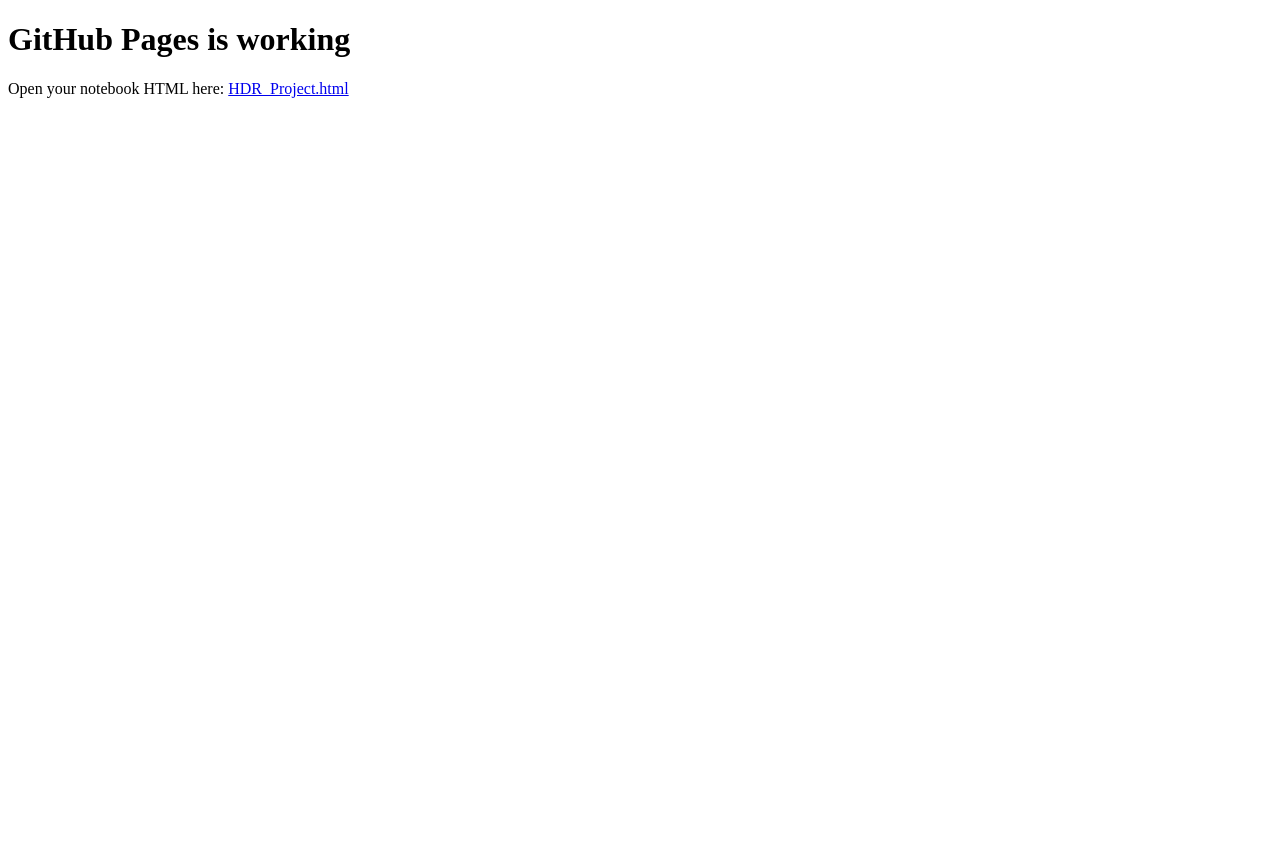
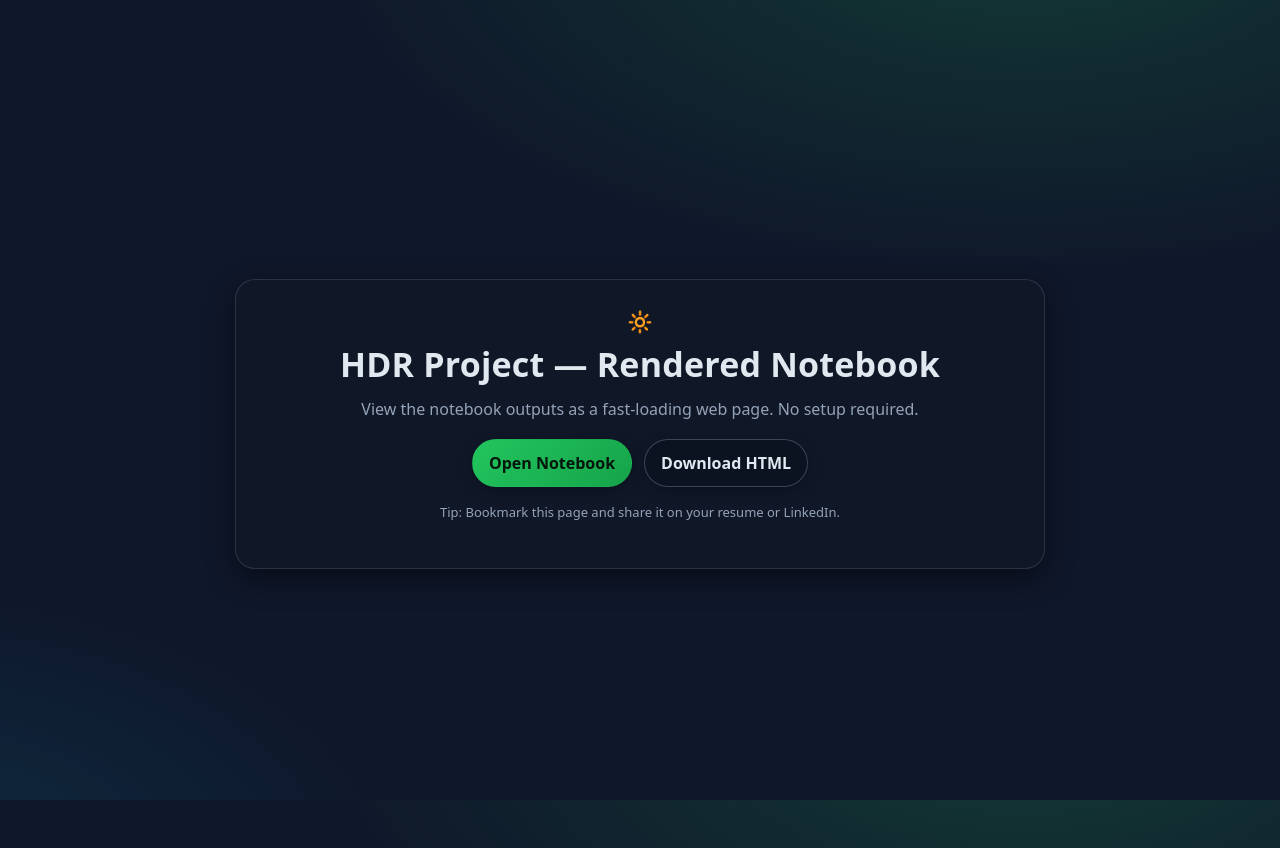
Before and after one commit to arrao10/High-Dynamic-Range-Image-Reconstruction, a plain HTML site: page docs/index.html in a window 1280 px wide. Before the commit the page ends 800 px from the top, so only its background shows below. Drawn offline with Linux system fonts and the light colour scheme.

Commit message:
Update index.html

```diff
--- a/docs/index.html
+++ b/docs/index.html
@@ -1,5 +1,97 @@
 <!doctype html>
-<meta charset="utf-8">
-<title>Site is live</title>
-<h1>GitHub Pages is working</h1>
-<p>Open your notebook HTML here: <a href="./HDR_Project.html">HDR_Project.html</a></p>
+<html lang="en">
+<head>
+  <meta charset="utf-8" />
+  <meta name="viewport" content="width=device-width,initial-scale=1" />
+  <title>HDR Project – Notebook Viewer</title>
+  <style>
+    :root{
+      --bg:#0f172a;        /* slate-900 */
+      --fg:#e2e8f0;        /* slate-200 */
+      --muted:#94a3b8;     /* slate-400 */
+      --card:#111827;      /* gray-900 */
+      --accent:#22c55e;    /* green-500 */
+      --accent-2:#0891b2;  /* cyan-600 */
+    }
+    html,body{height:100%;}
+    body{
+      margin:0;
+      font-family: ui-sans-serif, system-ui, -apple-system, Segoe UI, Roboto, Helvetica, Arial, "Apple Color Emoji","Segoe UI Emoji";
+      color:var(--fg);
+      background:
+        radial-gradient(1200px 600px at 80% -10%, rgba(34,197,94,.20), transparent 60%),
+        radial-gradient(900px 500px at -10% 110%, rgba(8,145,178,.18), transparent 60%),
+        var(--bg);
+      display:grid;
+      place-items:center;
+      padding:24px;
+    }
+    .card{
+      width:min(760px, 95vw);
+      background:rgba(17,24,39,.85);
+      backdrop-filter: blur(6px);
+      border:1px solid rgba(148,163,184,.2);
+      border-radius:20px;
+      box-shadow: 0 10px 30px rgba(0,0,0,.45);
+      padding:28px 24px;
+      text-align:center;
+    }
+    h1{
+      margin:6px 0 10px;
+      font-size: clamp(26px, 4vw, 34px);
+      letter-spacing:.2px;
+    }
+    p{
+      margin:0 0 18px;
+      color:var(--muted);
+      line-height:1.5;
+      font-size: clamp(14px, 2.4vw, 16px);
+    }
+    .buttons{
+      display:flex;
+      gap:12px;
+      flex-wrap:wrap;
+      justify-content:center;
+      margin-top:12px;
+    }
+    .btn{
+      display:inline-flex;
+      align-items:center;
+      gap:8px;
+      padding:12px 16px;
+      border-radius:999px;
+      text-decoration:none;
+      font-weight:600;
+      border:1px solid rgba(148,163,184,.35);
+      background:#0b1220;
+      color:var(--fg);
+      transition: transform .08s ease, box-shadow .2s ease, background .2s ease, border-color .2s ease;
+      box-shadow:0 4px 14px rgba(0,0,0,.25);
+    }
+    .btn:hover{ transform: translateY(-1px); box-shadow:0 8px 22px rgba(0,0,0,.35); }
+    .btn:active{ transform: translateY(0); }
+    .btn.primary{
+      background: linear-gradient(135deg, var(--accent), #16a34a);
+      border-color: transparent;
+      color:#05150b;
+    }
+    .small{ margin-top:16px; font-size:13px; color:var(--muted); }
+    .emoji{ font-size: 1.25em; }
+  </style>
+</head>
+<body>
+  <main class="card">
+    <div class="emoji">🔆</div>
+    <h1>HDR Project — Rendered Notebook</h1>
+    <p>View the notebook outputs as a fast-loading web page. No setup required.</p>
+
+    <div class="buttons">
+      <!-- Update the href if your filename is different -->
+      <a class="btn primary" href="./HDR_Project.html">Open Notebook</a>
+      <a class="btn" href="./HDR_Project.html" download>Download HTML</a>
+    </div>
+
+    <p class="small">Tip: Bookmark this page and share it on your resume or LinkedIn.</p>
+  </main>
+</body>
+</html>
```
